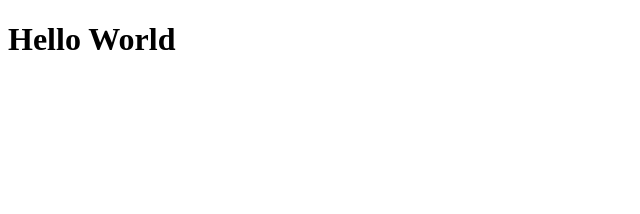
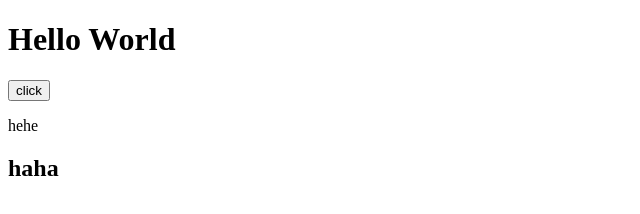
Before and after one commit to Ranaashraf1/github-test, a plain HTML site: page index.html in a window 1280 px wide. Shown: the whole page, without its empty margins (0-640 px from the left). Drawn offline with Linux system fonts and the light colour scheme.

Commit message:
third commit

```diff
--- a/index.html
+++ b/index.html
@@ -7,5 +7,8 @@
 </head>
 <body>
     <h1>Hello World</h1>
+    <button>click</button>
+    <p>hehe</p>
+    <h2>haha</h2>
 </body>
 </html>
```
